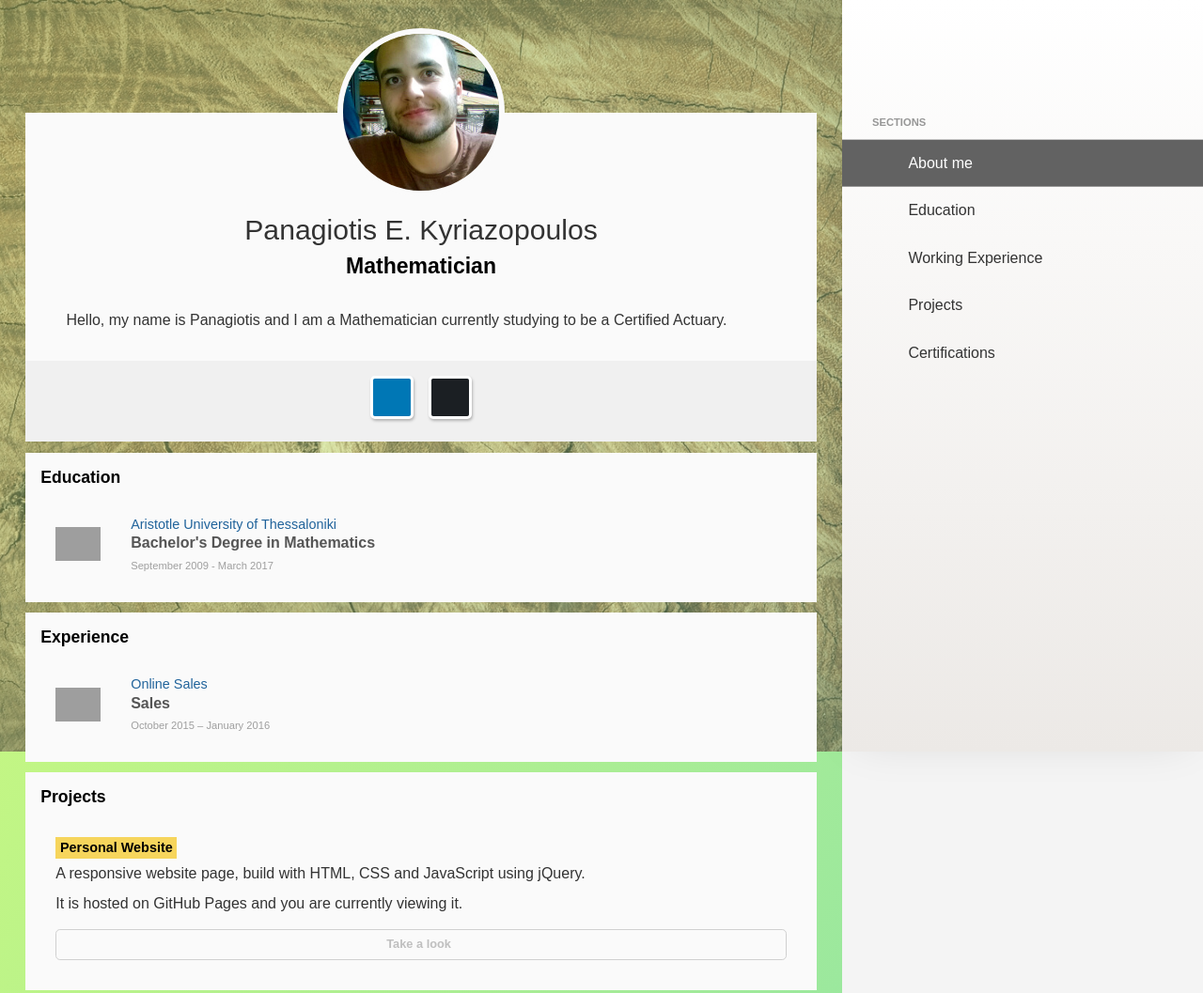
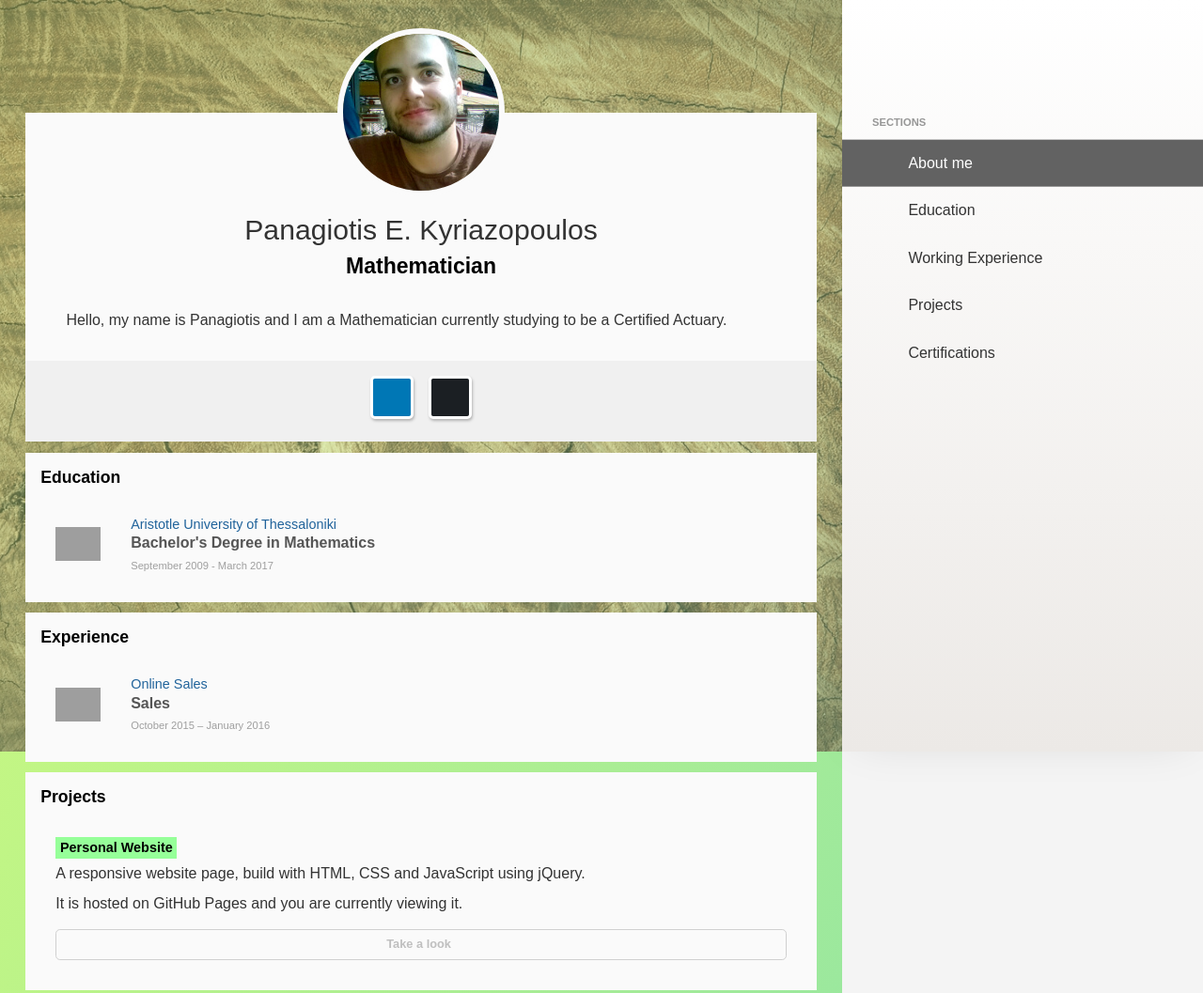
Before and after one commit to panagiotiskyr/panagiotiskyr.github.io, a website: page index.html in a window 1280 px wide. Shown: the top 1057 px of the page at 94% size. Drawn offline with nearby package versions, Linux system fonts and the light colour scheme; grey boxes are pictures that could not be loaded; some icons are missing; a web font is replaced by a local one.

Commit message:
Update main.css and main.scss

```diff
--- a/sass/main.scss
+++ b/sass/main.scss
@@ -11,6 +11,10 @@
 }
 
 // GENERAL
+html,
+body {
+	height: 100%;
+}
 body {
 	font-family: 'Muli', sans-serif;
 	background-color: $body_background-color;
@@ -77,6 +81,7 @@ p {
 		width: calc(100% - #{2 * $loading_list_item_margin});
 		height: $loading_list_item_initial_height;
 		margin: 0 $loading_list_item_margin $loading_list_item_margin $loading_list_item_margin;
+		max-width: 60rem;
 		padding: 0;
 		background-color: $loading_list_item_background-color;
 	    box-shadow: $loading_list_item_box-shadow;
@@ -231,7 +236,8 @@ p {
 		transition: transform #{$menu_ul_sliding_transition-duration * 10}, opacity $menu_ul_sliding_transition-duration 0s;
 		li {
 			a {
-				display: block;
+				display: flex;
+				align-items: center;
 				position: relative;
 				text-decoration: none;
 				padding: $menu_a_padding-top $menu_a_padding-right $menu_a_padding-bottom $menu_a_padding-left;
@@ -287,11 +293,18 @@ p {
 }
 
 // CONTENT
+#main-wrapper {
+	height: 100%;
+	display: flex;
+	flex-direction: column;
+	justify-content: space-between;
+}
 #content {
 	width: 100%;
 	background: $content_background-color_to;
 	background: -webkit-linear-gradient(120deg, $content_background-color_from, $content_background-color_to);
 	background: linear-gradient(120deg, $content_background-color_from, $content_background-color_to);
+	flex-grow: 1;
 	picture {
 		position: fixed;
 		top: 0;
@@ -525,7 +538,7 @@ p {
 					margin: 0 0 0.3rem 0;
 					display: inline-block;
 					padding: 0.2rem 0.3rem;
-					background-color: #f6d55c;
+					background-color: #96ff99;
 					color: #000;
 				}
 				p {
@@ -645,6 +658,7 @@ p {
 	}
 	#loading {
 		li {
+	    	margin-left: auto;
 		    &:first-of-type {
 		    	margin-top: $loading_list_item_first-of-type_margin-top * 1.3;
 		    }
```
Also changed, not shown: css/main.css.
